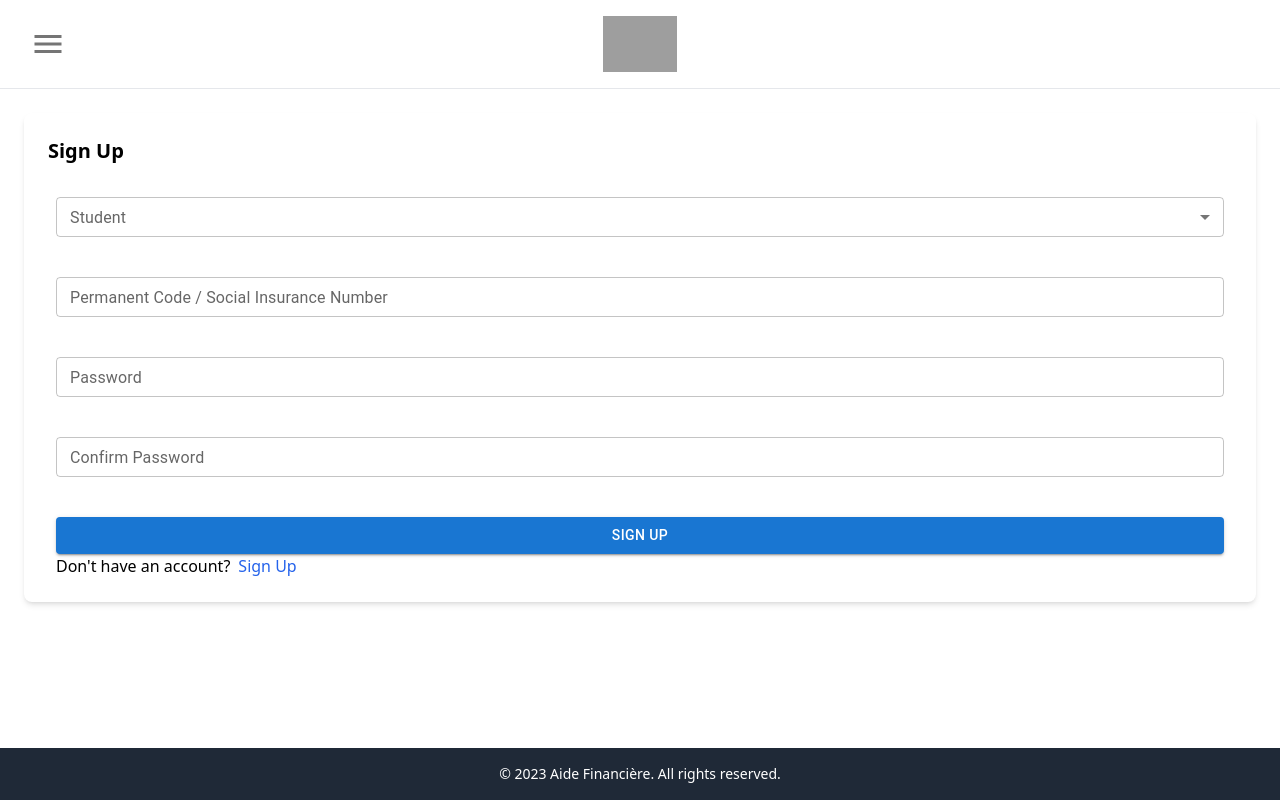
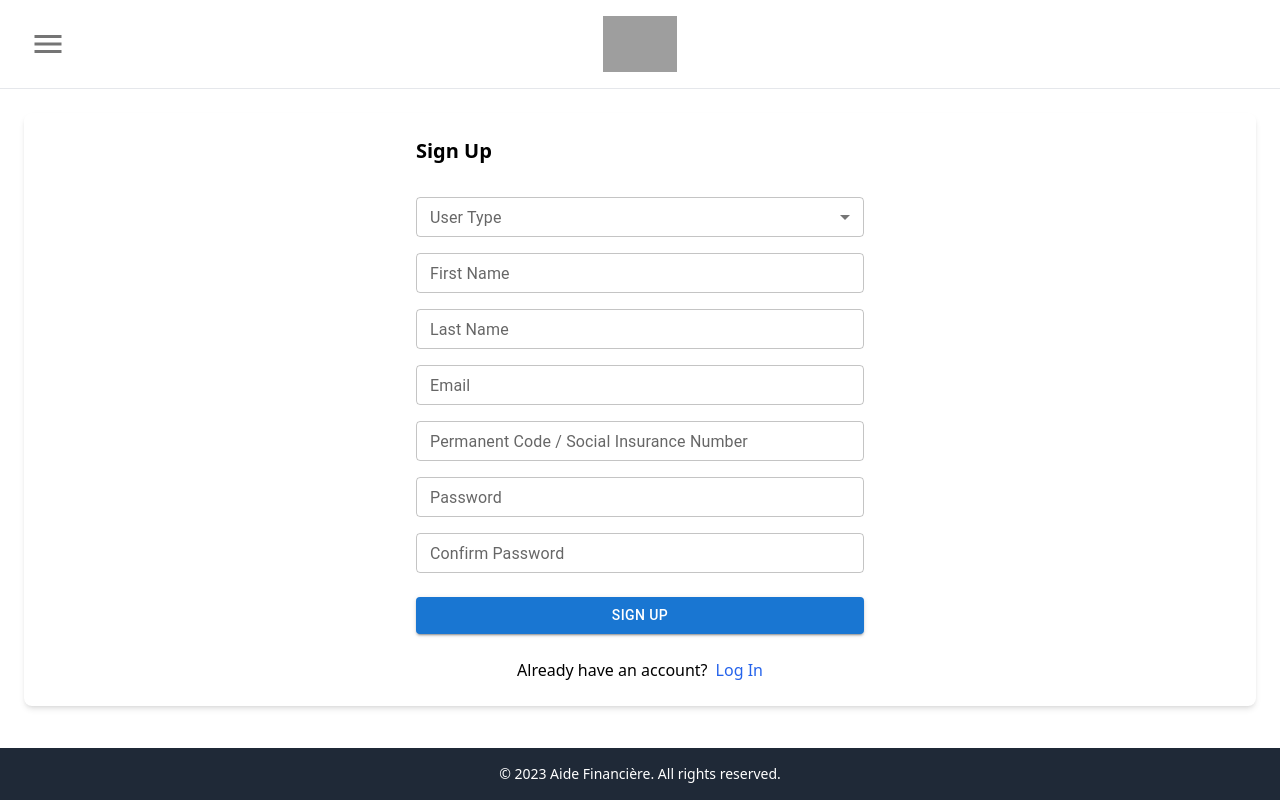
Before and after one commit to FrancoDominguez/aide-financiere-redesign, a React (Vite) app: page /signup in a window 1280 px wide. Built offline with nearby package versions, Linux system fonts and the light colour scheme; grey boxes are pictures that could not be loaded.

Commit message:
feat: implement user storage utility functions for managing user data

```diff
--- a/src/pages/loginPage.jsx
+++ b/src/pages/loginPage.jsx
@@ -1,4 +1,5 @@
 import React from "react";
+import { useNavigate } from "react-router-dom"; // Import useNavigate
 import TextField from "@mui/material/TextField";
 import Select from "@mui/material/Select";
 import MenuItem from "@mui/material/MenuItem";
@@ -7,6 +8,8 @@ import FormControl from "@mui/material/FormControl";
 import { Button } from "@mui/material";
 
 const LoginPage = () => {
+  const navigate = useNavigate(); // Initialize useNavigate
+
   return (
     <main className="flex-grow container mx-auto p-6 bg-white rounded-lg shadow-md flex items-center justify-center">
       <div className="flex flex-col space-y-4 w-full">
@@ -46,9 +49,12 @@ const LoginPage = () => {
             style={{ display: "flex", alignItems: "center", gap: "0.5rem" }}
           >
             <span>Don't have an account?</span>
-            <a className="text-blue-600" href="/signup">
-              Log In
-            </a>
+            <button
+              className="text-blue-600 underline"
+              onClick={() => navigate("/signup")} // Use navigate to redirect
+            >
+              Sign Up
+            </button>
           </span>
         </FormControl>
       </div>
--- a/src/pages/signupPage.jsx
+++ b/src/pages/signupPage.jsx
@@ -1,65 +1,279 @@
 import React, { useState } from "react";
+import { useNavigate } from "react-router-dom";
 import TextField from "@mui/material/TextField";
 import Select from "@mui/material/Select";
 import MenuItem from "@mui/material/MenuItem";
 import InputLabel from "@mui/material/InputLabel";
 import FormControl from "@mui/material/FormControl";
-import { Button } from "@mui/material";
+import { Button, Alert, Snackbar } from "@mui/material";
+import { saveUser, exportUsersToFile } from "../utils/userStorage";
 
 const SignupPage = () => {
+  const navigate = useNavigate();
+  const [formData, setFormData] = useState({
+    userType: "",
+    firstName: "",
+    lastName: "",
+    email: "",
+    idNumber: "",
+    password: "",
+    confirmPassword: ""
+  });
+
+  const [errors, setErrors] = useState({});
+  const [showSuccess, setShowSuccess] = useState(false);
+  const [showAdmin, setShowAdmin] = useState(false);
+
+  // Handle input changes
+  const handleChange = (e) => {
+    const { name, value } = e.target;
+    setFormData({
+      ...formData,
+      [name]: value
+    });
+
+    // Clear error when field is modified
+    if (errors[name]) {
+      setErrors({
+        ...errors,
+        [name]: null
+      });
+    }
+  };
+
+  // Secret admin mode - click 5 times on heading to show the export button
+  const handleHeadingClick = () => {
+    if (!showAdmin) {
+      let clicks = parseInt(localStorage.getItem('adminClicks') || '0');
+      clicks++;
+      localStorage.setItem('adminClicks', clicks.toString());
+
+      if (clicks >= 5) {
+        setShowAdmin(true);
+      }
+    }
+  };
+
+  // Validate the form
+  const validateForm = () => {
+    const newErrors = {};
+
+    if (!formData.userType) newErrors.userType = "Please select user type";
+    if (!formData.firstName) newErrors.firstName = "First name is required";
+    if (!formData.lastName) newErrors.lastName = "Last name is required";
+    if (!formData.email) {
+      newErrors.email = "Email is required";
+    } else if (!/\S+@\S+\.\S+/.test(formData.email)) {
+      newErrors.email = "Email is invalid";
+    }
+    if (!formData.idNumber) newErrors.idNumber = "ID number is required";
+    if (!formData.password) {
+      newErrors.password = "Password is required";
+    } else if (formData.password.length < 6) {
+      newErrors.password = "Password must be at least 6 characters";
+    }
+    if (formData.password !== formData.confirmPassword) {
+      newErrors.confirmPassword = "Passwords do not match";
+    }
+
+    setErrors(newErrors);
+    return Object.keys(newErrors).length === 0;
+  };
+
+  // Handle form submission
+  const handleSubmit = (e) => {
+    e.preventDefault();
+
+    if (validateForm()) {
+      // Prepare user data
+      const userData = {
+        userType: formData.userType,
+        firstName: formData.firstName,
+        lastName: formData.lastName,
+        email: formData.email,
+        idNumber: formData.idNumber,
+        password: formData.password,
+        createdAt: new Date().toISOString()
+      };
+
+      // Save user to local storage
+      const success = saveUser(userData);
+
+      if (success) {
+        setShowSuccess(true);
+
+        // Reset form
+        setFormData({
+          userType: "",
+          firstName: "",
+          lastName: "",
+          email: "",
+          idNumber: "",
+          password: "",
+          confirmPassword: ""
+        });
+
+        // Redirect to login page after 2 seconds
+        setTimeout(() => {
+          navigate("/login");
+        }, 2000);
+      }
+    }
+  };
+
   return (
     <main className="flex-grow container mx-auto p-6 bg-white rounded-lg shadow-md flex items-center justify-center">
-      <div className="flex flex-col space-y-4 w-full">
-        <heading className="text-xl font-bold pb-4">Sign Up</heading>
-        <FormControl sx={{ m: 1, minWidth: 120 }} size="small">
-          <InputLabel id="demo-select-small-label">Student</InputLabel>
-          <Select
-            labelId="demo-simple-select-label"
-            id="demo-simple-select"
-            label="Student"
-            sx={{ mb: 5 }}
+      <div className="flex flex-col space-y-4 w-full max-w-md">
+        <heading
+          className="text-xl font-bold pb-4"
+          onClick={handleHeadingClick}
+        >
+          Sign Up
+        </heading>
+
+        {showAdmin && (
+          <Button
+            variant="outlined"
+            color="secondary"
+            onClick={exportUsersToFile}
+            sx={{ mb: 2 }}
           >
-            <MenuItem value={10}>Ten</MenuItem>
-            <MenuItem value={20}>Twenty</MenuItem>
-            <MenuItem value={30}>Thirty</MenuItem>
-          </Select>
+            Export Users Data
+          </Button>
+        )}
+
+        <form onSubmit={handleSubmit}>
+          <FormControl fullWidth sx={{ mb: 2 }} size="small" error={!!errors.userType}>
+            <InputLabel id="user-type-label">User Type</InputLabel>
+            <Select
+              labelId="user-type-label"
+              id="user-type"
+              name="userType"
+              value={formData.userType}
+              onChange={handleChange}
+              label="User Type"
+            >
+              <MenuItem value="student">Student</MenuItem>
+              <MenuItem value="parent">Parent</MenuItem>
+              <MenuItem value="advisor">Advisor</MenuItem>
+            </Select>
+            {errors.userType && <span className="text-red-500 text-xs">{errors.userType}</span>}
+          </FormControl>
 
           <TextField
-            className="mb-8"
+            label="First Name"
+            name="firstName"
+            value={formData.firstName}
+            onChange={handleChange}
+            placeholder="Enter your first name"
+            size="small"
+            fullWidth
+            sx={{ mb: 2 }}
+            error={!!errors.firstName}
+            helperText={errors.firstName}
+          />
+
+          <TextField
+            label="Last Name"
+            name="lastName"
+            value={formData.lastName}
+            onChange={handleChange}
+            placeholder="Enter your last name"
+            size="small"
+            fullWidth
+            sx={{ mb: 2 }}
+            error={!!errors.lastName}
+            helperText={errors.lastName}
+          />
+
+          <TextField
+            label="Email"
+            name="email"
+            type="email"
+            value={formData.email}
+            onChange={handleChange}
+            placeholder="Enter your email"
+            size="small"
+            fullWidth
+            sx={{ mb: 2 }}
+            error={!!errors.email}
+            helperText={errors.email}
+          />
+
+          <TextField
             label="Permanent Code / Social Insurance Number"
-            id="outlined-size-small"
+            name="idNumber"
+            value={formData.idNumber}
+            onChange={handleChange}
             placeholder="Enter your number"
             size="small"
             fullWidth
-            sx={{ mb: 5 }}
+            sx={{ mb: 2 }}
+            error={!!errors.idNumber}
+            helperText={errors.idNumber}
           />
+
           <TextField
             label="Password"
-            id="outlined-size-small"
-            placeholder="enter password"
+            name="password"
+            type="password"
+            value={formData.password}
+            onChange={handleChange}
+            placeholder="Enter password"
             size="small"
             fullWidth
-            sx={{ mb: 5 }}
+            sx={{ mb: 2 }}
+            error={!!errors.password}
+            helperText={errors.password}
           />
+
           <TextField
             label="Confirm Password"
-            id="outlined-size-small"
-            placeholder="enter password"
+            name="confirmPassword"
+            type="password"
+            value={formData.confirmPassword}
+            onChange={handleChange}
+            placeholder="Confirm password"
             size="small"
             fullWidth
-            sx={{ mb: 5 }}
+            sx={{ mb: 3 }}
+            error={!!errors.confirmPassword}
+            helperText={errors.confirmPassword}
           />
-          <Button variant="contained">Sign Up</Button>
-          <span
-            style={{ display: "flex", alignItems: "center", gap: "0.5rem" }}
+
+          <Button
+            variant="contained"
+            fullWidth
+            type="submit"
+            sx={{ mb: 2 }}
           >
-            <span>Don't have an account?</span>
-            <a className="text-blue-600" href="/signup">
-              Sign Up
+            Sign Up
+          </Button>
+
+          <div className="flex items-center justify-center gap-2 mt-2">
+            <span>Already have an account?</span>
+            <a className="text-blue-600 hover:underline" href="/login">
+              Log In
             </a>
-          </span>
-        </FormControl>
+          </div>
+        </form>
       </div>
+
+      {/* Success message */}
+      <Snackbar
+        open={showSuccess}
+        autoHideDuration={6000}
+        onClose={() => setShowSuccess(false)}
+        anchorOrigin={{ vertical: 'top', horizontal: 'center' }}
+      >
+        <Alert
+          onClose={() => setShowSuccess(false)}
+          severity="success"
+          sx={{ width: '100%' }}
+        >
+          Account created successfully! Redirecting to login...
+        </Alert>
+      </Snackbar>
     </main>
   );
 };
--- /dev/null
+++ b/src/utils/userStorage.js
@@ -0,0 +1,82 @@
+/**
+ * Utility functions for handling user data storage
+ */
+
+// File path for the users data
+const USER_DATA_KEY = 'userData';
+
+/**
+ * Get all users from localStorage
+ * @returns {Array} Array of user objects
+ */
+export const getUsers = () => {
+  try {
+    const userData = localStorage.getItem(USER_DATA_KEY);
+    return userData ? JSON.parse(userData) : [];
+  } catch (error) {
+    console.error('Error loading user data:', error);
+    return [];
+  }
+};
+
+/**
+ * Save a user to localStorage
+ * If a user with the same email exists, it will be replaced
+ * @param {Object} user User data to save
+ * @returns {boolean} Success status
+ */
+export const saveUser = (user) => {
+  try {
+    // Add email field if not present (using ID or other field)
+    if (!user.email && user.id) {
+      user.email = user.id;
+    }
+
+    // Ensure we have an identifier
+    if (!user.email) {
+      console.error('User must have an email to be saved');
+      return false;
+    }
+
+    // Get existing users
+    const users = getUsers();
+
+    // Find if user already exists
+    const existingIndex = users.findIndex(u => u.email === user.email);
+
+    if (existingIndex >= 0) {
+      // Replace existing user
+      users[existingIndex] = user;
+    } else {
+      // Add new user
+      users.push(user);
+    }
+
+    // Save back to localStorage
+    localStorage.setItem(USER_DATA_KEY, JSON.stringify(users));
+    return true;
+  } catch (error) {
+    console.error('Error saving user data:', error);
+    return false;
+  }
+};
+
+/**
+ * Exports users data as a downloadable JSON file
+ */
+export const exportUsersToFile = () => {
+  try {
+    const users = getUsers();
+    const dataStr = JSON.stringify(users, null, 2);
+    const dataUri = 'data:application/json;charset=utf-8,'+ encodeURIComponent(dataStr);
+
+    const exportFileDefaultName = 'users-data.json';
+
+    const linkElement = document.createElement('a');
+    linkElement.setAttribute('href', dataUri);
+    linkElement.setAttribute('download', exportFileDefaultName);
+    linkElement.click();
+  } catch (error) {
+    console.error('Error exporting user data:', error);
+  }
+};
```
